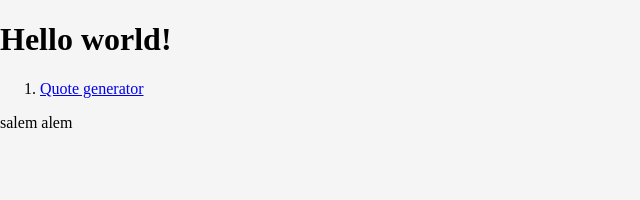
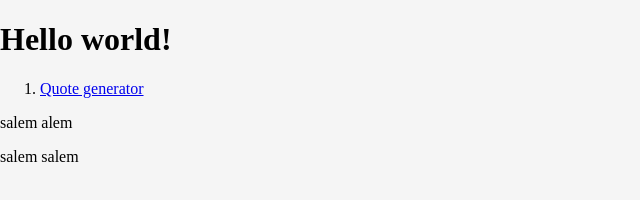
Before and after one commit to azamat4pr/portfolio, a plain HTML site: page index.html in a window 1280 px wide. Shown: the whole page, without its empty margins (0-640 px from the left). Drawn offline with Linux system fonts and the light colour scheme.

Commit message:
2nd update from out

```diff
--- a/index.html
+++ b/index.html
@@ -18,6 +18,7 @@
     </ol>
 
     <p>salem alem</p>
+    <p>salem salem</p>
 
 
     <!-- Awesome fonts usage -->
```
